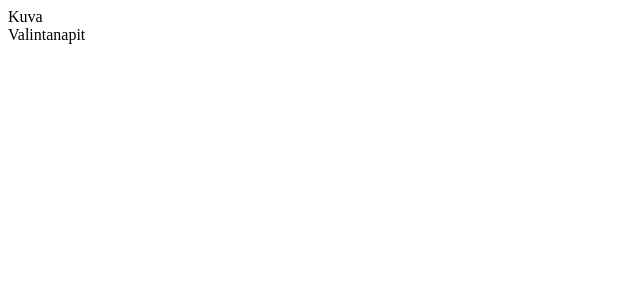
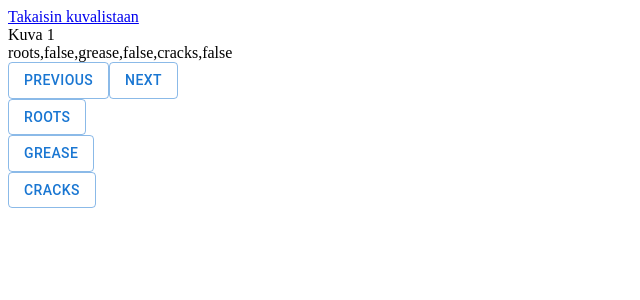
Before and after one commit to mpaajanen/imagelabel-client, a React (Create React App) app: page /label-image/1 in a window 1280 px wide. Shown: the top 300 px of the page, without its empty margins (0-640 px from the left). Built offline with nearby package versions, Linux system fonts and the light colour scheme; no server answers.

Commit message:
Possible to change labels

```diff
--- /dev/null
+++ b/src/components/Labelbutton.js
@@ -0,0 +1,21 @@
+import { Button } from '@mui/material';
+import React from 'react';
+
+const Labelbutton = ({ label, data, handleLabelButton }) => {
+    return (
+        <div>
+            <Button
+                variant='outlined'
+                onClick={() => handleLabelButton(label, data)}
+                sx={{
+                    ':hover': {
+                        bgcolor: 'red',
+                        color: 'white'
+                    }
+                }}
+            >{label}</Button>
+        </div>
+    );
+};
+
+export default Labelbutton;
--- a/src/components/Labelimage.js
+++ b/src/components/Labelimage.js
@@ -1,13 +1,91 @@
-import React from 'react';
+import React, { useState } from 'react'
+import { Button } from '@mui/material'
+import Labelbutton from './Labelbutton'
+import { useParams } from 'react-router-dom'
+import { useQuery } from '@tanstack/react-query'
+import { Link } from 'react-router-dom'
+import axios from 'axios'
 
 const Labelimage = () => {
+    const { id } = useParams()
+    const labels = ['roots', 'grease', 'cracks']
+    const labelObject = {
+            roots: false,
+            grease: false,
+            cracks: false
+        }
+
+    const [imageLabels, setImageLabels] = useState(labelObject)
+
+    const fetchImage = async () => {
+        const response = await axios.get(`http://localhost:8082/api/images/${id}`)
+        const image = response.data
+        setImageLabels(image.labels)
+        return image
+    }
+
+    // const updateImage = async (data) => {
+    //     console.log(data)
+    //     const updatedImage = { ...data, labels: ['roots']}
+    //     const response = await axios.put(`http://localhost:8082/api/images/${id}`, updatedImage)
+    //     return response.data
+    // }
+
+    const { isError, isSuccess, isLoading, data, error } = useQuery(
+        ["image"],
+        fetchImage,
+        { staleTime: 60000 }
+    )
+
+    if(isLoading){
+        console.log("Loading...")
+        return <div>loading...</div>
+    }
+
+    // if(isSuccess) {
+    //     setImageLabels(data.labels)
+    // }
+
+    // const showLabels = () => {
+    //     if(isLoading) return "loading..."
+    //     else {
+    //         const labels = data.labels
+    //         return labels.toString()
+    //     }
+    // }
+
+    const createButton = label => {
+        return (
+            <Labelbutton key={label} label={label} handleLabelButton={handleClick} />
+        )
+    }
+
+    const handleClick = (label) => {
+        const updatedLabels = imageLabels
+        updatedLabels[label] = !updatedLabels[label]
+        setImageLabels(labels => ({
+            ...labels,
+            ...updatedLabels
+        }))
+    }
+
+    // console.log("Rendering...")
+
     return (
         <div>
+            <Link to='/'>Takaisin kuvalistaan</Link>
             <div>
-                Kuva
+                Kuva {id}
             </div>
             <div>
-                Valintanapit
+                {/* {data._id} */}
+                {/* {showLabels()} */}
+                {Object.entries(imageLabels).toString()}
+            </div>
+            <div>
+                <Button variant='outlined' onClick={() => handleClick("previous")}>Previous</Button>
+                <Button variant='outlined' onClick={() => handleClick("next")}>Next</Button>
+                {labels.map(label => createButton(label, data))}
             </div>
         </div>
     );
```
